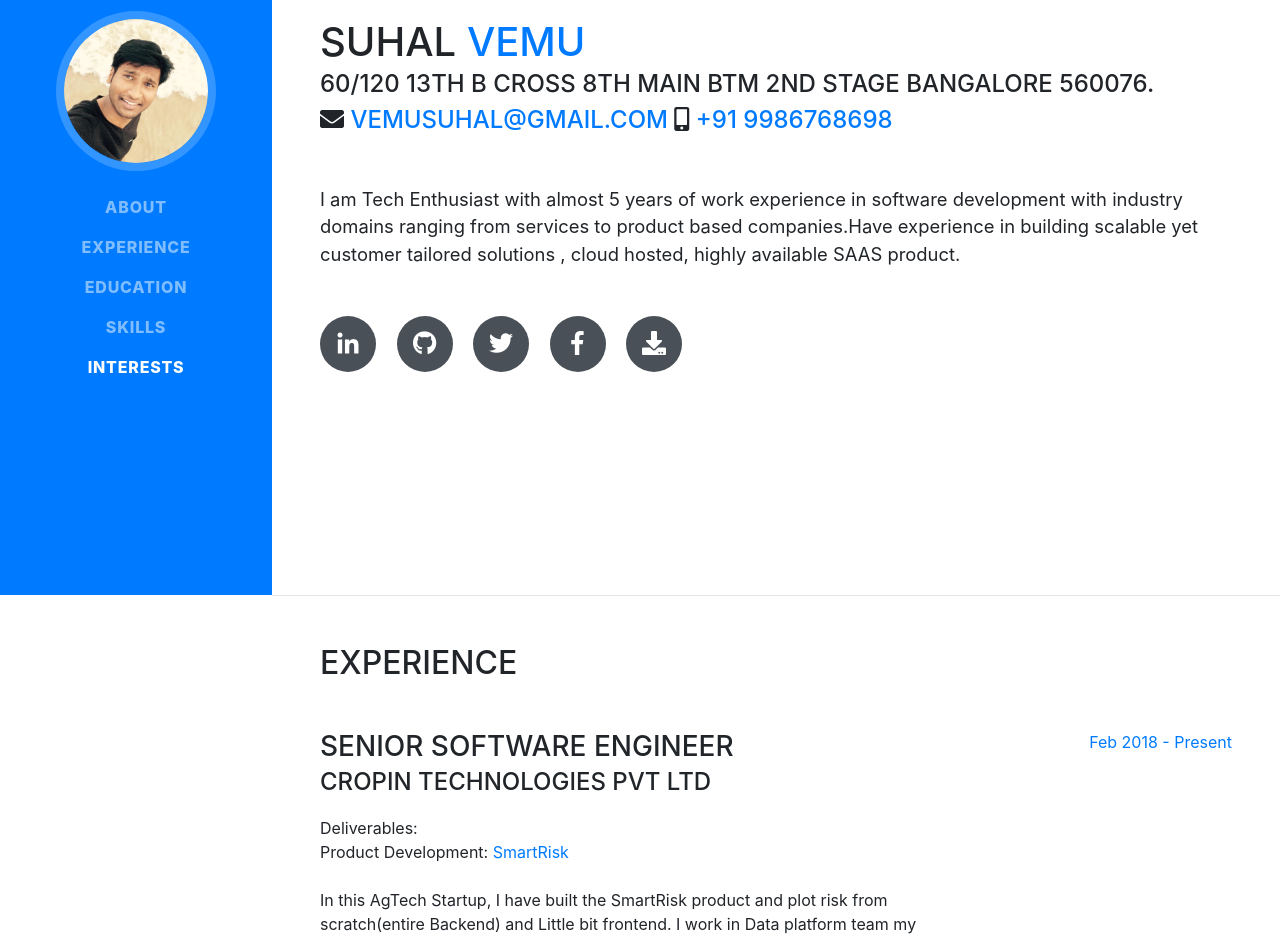
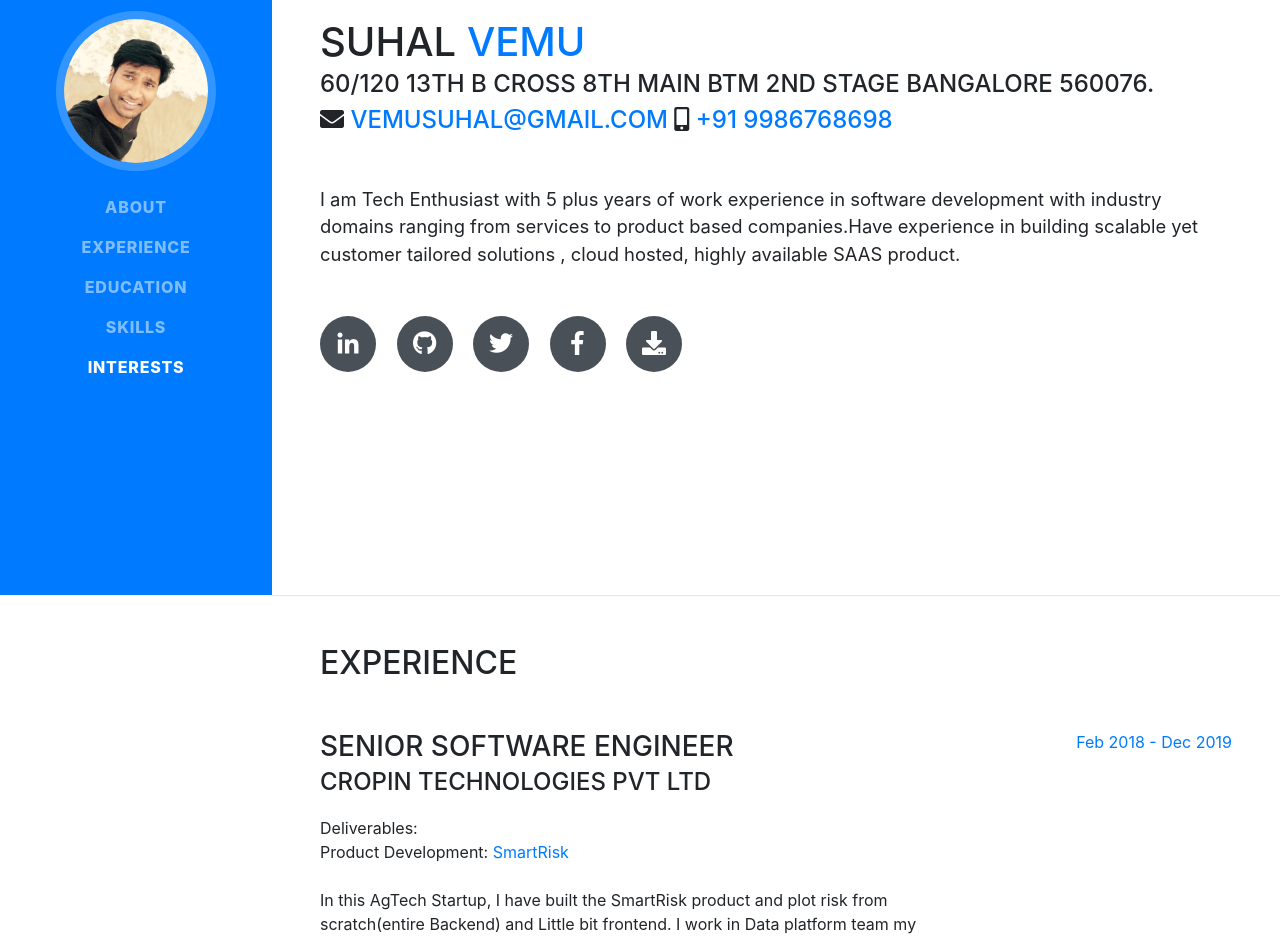
Before and after one commit to suhalvemu/suhalvemu.github.io, a website with bundled scripts: page index.html in a window 1280 px wide. Shown: the part 205-1144 px from the top of the page. Built offline with nearby package versions, Linux system fonts and the light colour scheme; a web font is replaced by a local one.

Commit message:
pdf uploaded

```diff
--- a/index.html
+++ b/index.html
@@ -73,7 +73,7 @@
                     <a href="#">+91 9986768698</a>
 
                 </div>
-                <p class="lead mb-5">I am Tech Enthusiast with almost 5 years of work experience in software development with industry domains ranging from services to product based companies.Have experience in building scalable yet customer tailored solutions , cloud hosted,
+                <p class="lead mb-5">I am Tech Enthusiast with  5 plus years of work experience in software development with industry domains ranging from services to product based companies.Have experience in building scalable yet customer tailored solutions , cloud hosted,
                     highly available SAAS product.
                 </p>
                 <div class="social-icons">
@@ -131,7 +131,7 @@
                         </p>
                     </div>
                     <div class="resume-date text-md-right">
-                        <span class="text-primary">Feb 2018 - Present</span>
+                        <span class="text-primary">Feb 2018 - Dec 2019</span>
                     </div>
                 </div>
 
@@ -145,8 +145,6 @@
                             possibile automation scenarios.</br>
                             -Automated the report generations for higher management through emails.</br>
                             -Participation in SCRUM meetings and planning the tasks through CTQ prioritisation.</br>
-
-
                         </p>
                     </div>
                     <div class="resume-date text-md-right">
```
Also changed, not shown: 1 other file.
